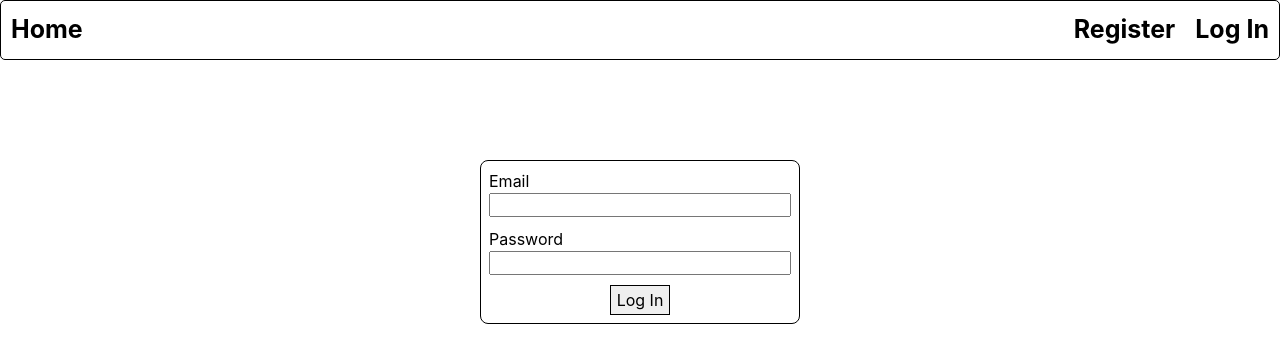
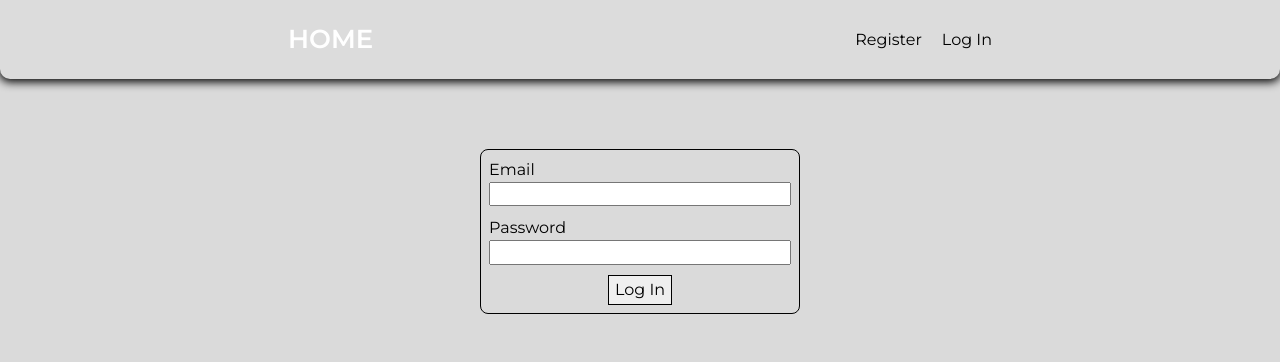
Before and after one commit to YuliiaLukomska/goit-react-hw-08, a React (Vite) app: page /login in a window 1280 px wide. Shown: the top 362 px of the page. Built offline with nearby package versions, Linux system fonts and the light colour scheme.

Commit message:
add styles

```diff
--- /dev/null
+++ b/src/assets/fonts/fonts.css
@@ -0,0 +1,15 @@
+@font-face {
+  font-family: "Montserrat";
+  font-style: normal;
+  font-weight: 400;
+  font-display: swap;
+  src: url("./Montserrat-Regular.ttf") format("truetype");
+}
+
+@font-face {
+  font-family: "Montserrat";
+  font-style: normal;
+  font-weight: 600;
+  font-display: swap;
+  src: url("./Montserrat-SemiBold.ttf") format("truetype");
+}
--- a/src/components/AppBar/AppBar.jsx
+++ b/src/components/AppBar/AppBar.jsx
@@ -4,14 +4,19 @@ import Navigation from "../Navigation/Navigation";
 import { selectIsLoggedIn } from "../../redux/auth/selectors";
 import UserMenu from "../UserMenu/UserMenu";
 import css from "./AppBar.module.css";
+import Container from "../Container/Container";
 
 const AppBar = () => {
   const isLoggedIn = useSelector(selectIsLoggedIn);
 
   return (
     <header className={css.header}>
-      <Navigation />
-      {isLoggedIn ? <UserMenu /> : <AuthNav />}
+      <Container>
+        <div className={css.appBarWrapper}>
+          <Navigation />
+          {isLoggedIn ? <UserMenu /> : <AuthNav />}
+        </div>
+      </Container>
     </header>
   );
 };
--- a/src/components/AppBar/AppBar.module.css
+++ b/src/components/AppBar/AppBar.module.css
@@ -1,9 +1,13 @@
 .header {
+  padding: 20px 10px;
+  background-color: gainsboro;
+  box-shadow: 0 2px 10px 1px black;
+  border-bottom-left-radius: 10px;
+  border-bottom-right-radius: 10px;
+}
+.appBarWrapper {
   display: flex;
   justify-content: space-between;
-  font-size: 25px;
-  border: solid black 1px;
-  border-radius: 5px;
-  padding: 10px;
-  font-weight: bold;
+  align-items: center;
+  flex-wrap: wrap;
 }
--- a/src/components/Navigation/Navigation.jsx
+++ b/src/components/Navigation/Navigation.jsx
@@ -7,9 +7,15 @@ const Navigation = () => {
   const isLoggedIn = useSelector(selectIsLoggedIn);
 
   return (
-    <div className={css.NavigationWrapper}>
-      <NavLink to="/">Home</NavLink>
-      {isLoggedIn && <NavLink to="/contacts">Contacts</NavLink>}
+    <div className={css.navigationWrapper}>
+      <NavLink className={css.headerLink} to="/">
+        Home
+      </NavLink>
+      {isLoggedIn && (
+        <NavLink to="/contacts" className={css.headerLink}>
+          Contacts
+        </NavLink>
+      )}
     </div>
   );
 };
--- a/src/components/Navigation/Navigation.module.css
+++ b/src/components/Navigation/Navigation.module.css
@@ -1,4 +1,11 @@
-.NavigationWrapper {
+.navigationWrapper {
   display: flex;
-  gap: 20px;
+  gap: 40px;
 }
+
+.headerLink {
+  color: white;
+  font-size: 26px;
+  font-weight: 700;
+  text-transform: uppercase;
+}
--- a/src/components/Section/Section.module.css
+++ b/src/components/Section/Section.module.css
@@ -2,9 +2,9 @@
   padding: 64px 0;
 
   @media (768px <=width) {
-    padding: 100px 0;
+    padding: 70px 0;
   }
   @media (1440px <=width) {
-    padding: 140px 0;
+    padding: 80px 0;
   }
 }
--- a/src/components/UserMenu/UserMenu.jsx
+++ b/src/components/UserMenu/UserMenu.jsx
@@ -17,7 +17,7 @@ const UserMenu = () => {
         Welcome, <span className={css.userMenuUserName}>{user.name}</span> !
       </p>
       <button onClick={onLogOut} type="button" className={css.logOutButton}>
-        <IoIosLogOut />
+        <IoIosLogOut size="24px" />
       </button>
     </div>
   );
--- a/src/components/UserMenu/UserMenu.module.css
+++ b/src/components/UserMenu/UserMenu.module.css
@@ -9,7 +9,7 @@
   color: indianred;
 }
 .logOutButton {
-  background-color: white;
+  background-color: gainsboro;
   display: flex;
   align-items: center;
   justify-content: center;
--- a/src/index.css
+++ b/src/index.css
@@ -1,5 +1,8 @@
+@import url("./assets/fonts/fonts.css");
+
 body {
-  font-family: Inter, system-ui, Avenir, Helvetica, Arial, sans-serif;
+  background-color: #dadada;
+  font-family: "Montserrat", sans-serif;
   line-height: 1.5;
 
   font-synthesis: none;
```
Also changed, not shown: src/assets/fonts/Montserrat-Regular.ttf (added), src/assets/fonts/Montserrat-SemiBold.ttf (added).
